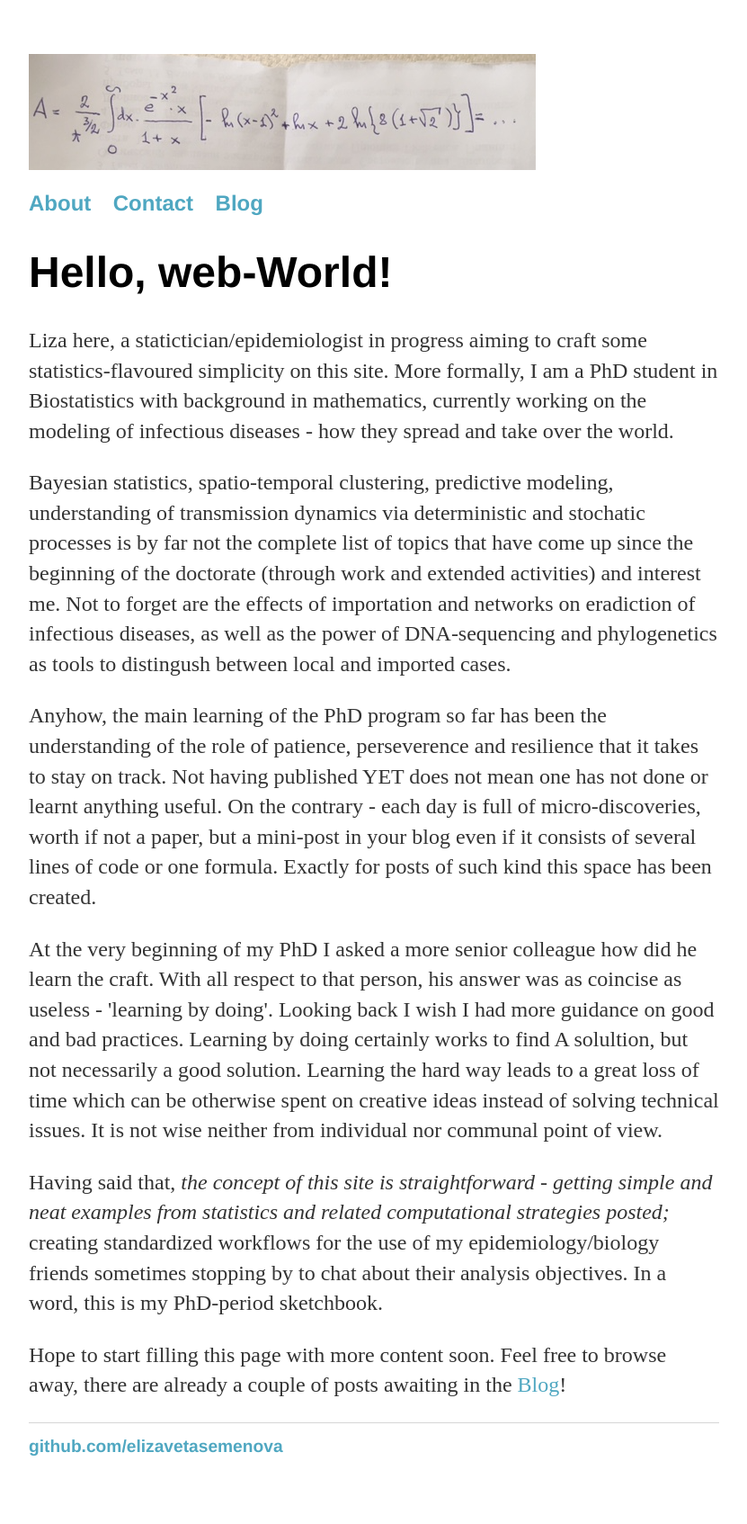
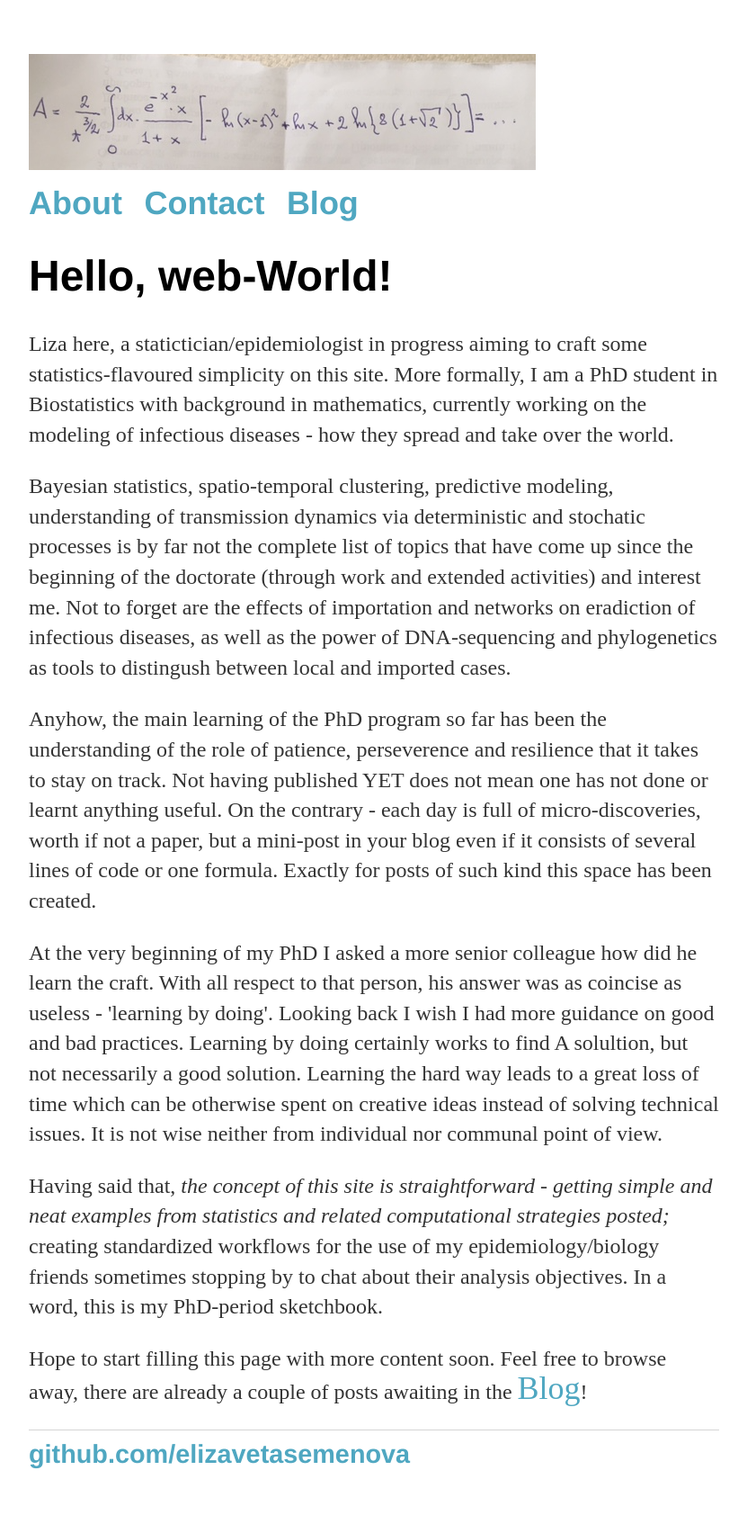
Before and after one commit to elizavetasemenova/elizavetasemenova.github.io, a Jekyll site: the page built from index.html, in a window 1280 px wide. Shown: the whole page at 90% size, without its empty margins (224-1055 px from the left). Built offline with Jekyll 4.4.1, drawn with Linux system fonts in a browser that asks for light colours.

Commit message:
Update main.css

```diff
--- a/css/main.css
+++ b/css/main.css
@@ -15,8 +15,8 @@ nav ul li, footer ul li {
 }
 a {
     text-decoration: none;
-     /*color: #999; */
-   color: #4fa7c1;
+    color: #4fa7c1;
+    font-size: 1.5em;
 }
 a:hover {
     text-decoration: underline;
```
